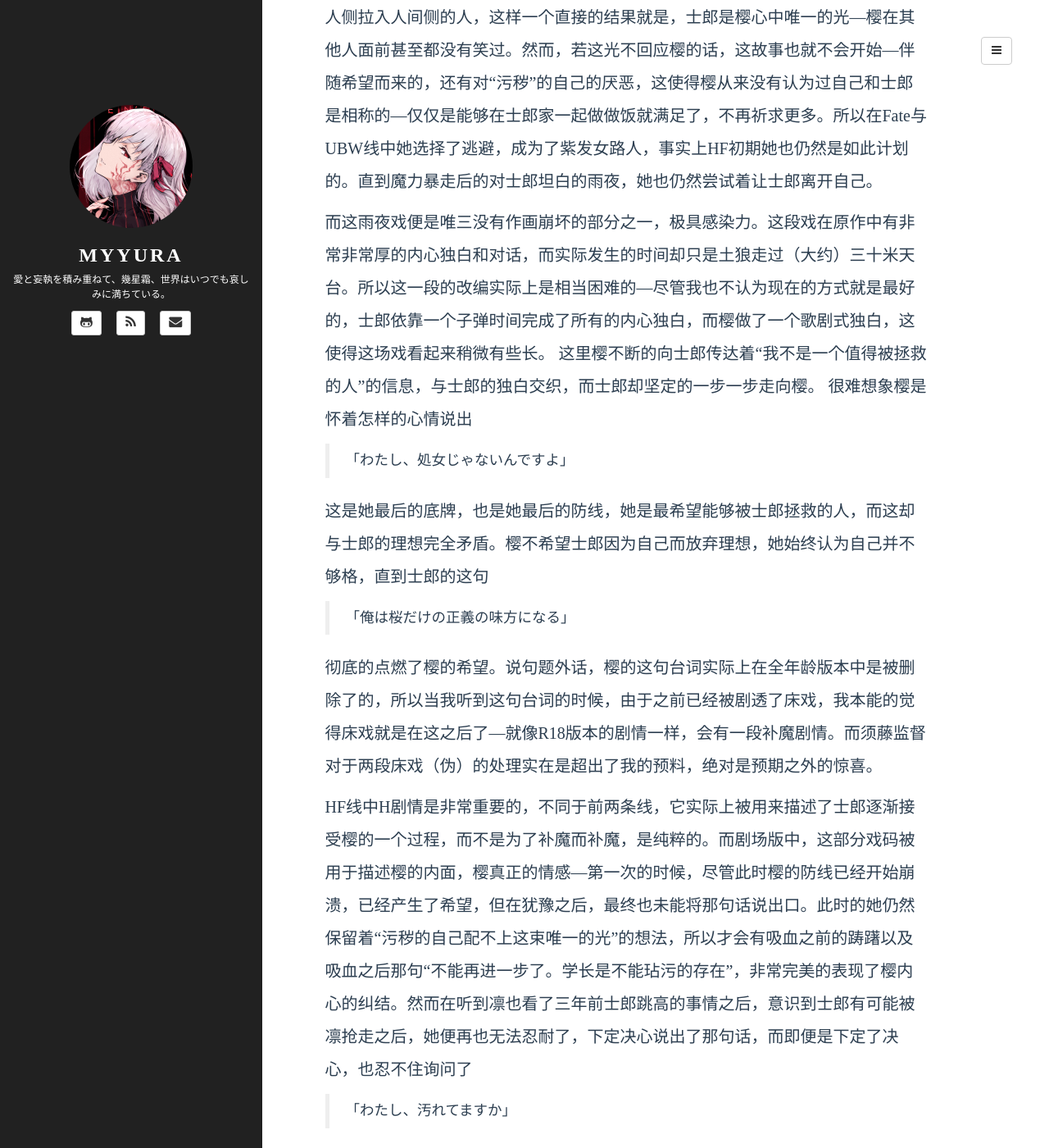
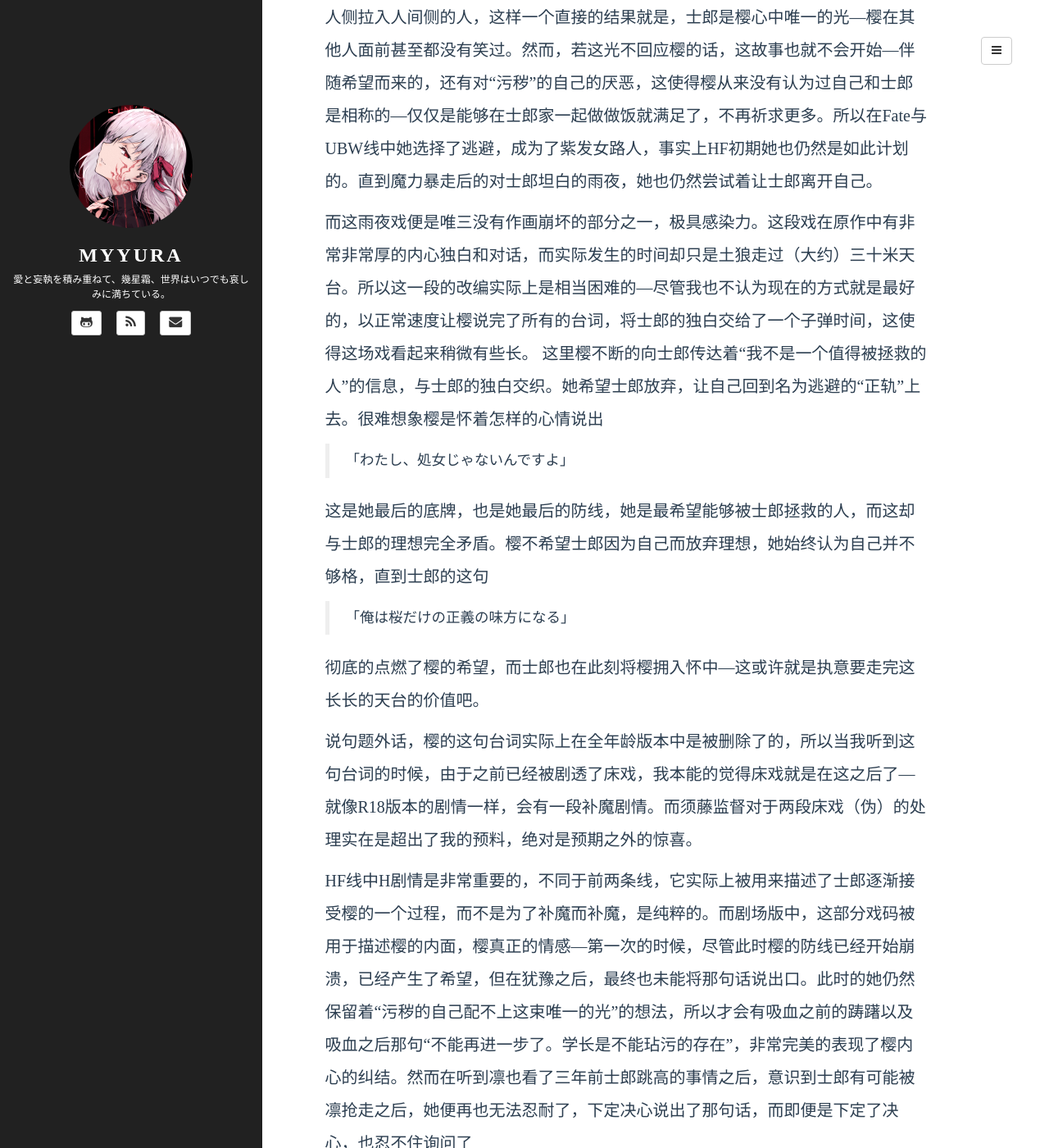
Before and after one commit to Myyura/myyura.github.io, a Jekyll site: the page built from _posts/animation/2019-3-9-fate-stay-night-heaven-feel-1&2.md, in a window 1280 px wide and 1400 px high, scrolled down 3718 px. Shown: the whole window at 82% size. Built offline with Jekyll 4.4.1, drawn with Linux system fonts in a browser that asks for light colours; a script that is not in the unit is left out; comment, search, counter and statistics services are not loaded; some of the changed text lies outside the part shown.

Commit message:
Update FSN HF 剧场版

```diff
--- a/_posts/animation/2019-3-9-fate-stay-night-heaven-feel-1&2.md
+++ b/_posts/animation/2019-3-9-fate-stay-night-heaven-feel-1&2.md
@@ -66,9 +66,8 @@ tags: [fate]
 
 实际上，在被虫爷派去士郎家监视士郎之前樱，是很难以人这个角度去看待的---十年间如此经历的樱，能够维持理性就已经是不得了的事情了，无法再奢求更多。就像开幕那场年幼的樱乘坐电车，而被虫群吞没的梦境，这里实际上描述的是她的亲身遭遇。而樱在梦醒之后，也仅仅是说了一句“要准备晚饭了”，就这么起床了---她早已习惯了，甚至于将这些视为理所当然。因而某种意义上来说，士郎是将樱从非人侧拉入人间侧的人，这样一个直接的结果就是，士郎是樱心中唯一的光---樱在其他人面前甚至都没有笑过。然而，若这光不回应樱的话，这故事也就不会开始---伴随希望而来的，还有对“污秽”的自己的厌恶，这使得樱从来没有认为过自己和士郎是相称的---仅仅是能够在士郎家一起做做饭就满足了，不再祈求更多。所以在Fate与UBW线中她选择了逃避，成为了紫发女路人，事实上HF初期她也仍然是如此计划的。直到魔力暴走后的对士郎坦白的雨夜，她也仍然尝试着让士郎离开自己。
 
-而这雨夜戏便是唯三没有作画崩坏的部分之一，极具感染力。这段戏在原作中有非常非常厚的内心独白和对话，而实际发生的时间却只是土狼走过（大约）三十米天台。所以这一段的改编实际上是相当困难的---尽管我也不认为现在的方式就是最好的，士郎依靠一个子弹时间完成了所有的内心独白，而樱做了一个歌剧式独白，这使得这场戏看起来稍微有些长。
-这里樱不断的向士郎传达着“我不是一个值得被拯救的人”的信息，与士郎的独白交织，而士郎却坚定的一步一步走向樱。
-很难想象樱是怀着怎样的心情说出
+而这雨夜戏便是唯三没有作画崩坏的部分之一，极具感染力。这段戏在原作中有非常非常厚的内心独白和对话，而实际发生的时间却只是土狼走过（大约）三十米天台。所以这一段的改编实际上是相当困难的---尽管我也不认为现在的方式就是最好的，以正常速度让樱说完了所有的台词，将士郎的独白交给了一个子弹时间，这使得这场戏看起来稍微有些长。
+这里樱不断的向士郎传达着“我不是一个值得被拯救的人”的信息，与士郎的独白交织。她希望士郎放弃，让自己回到名为逃避的“正轨”上去。很难想象樱是怀着怎样的心情说出
 
 > 「わたし、処女じゃないんですよ」
 
@@ -76,7 +75,9 @@ tags: [fate]
 
 > 「俺は桜だけの正義の味方になる」
 
-彻底的点燃了樱的希望。说句题外话，樱的这句台词实际上在全年龄版本中是被删除了的，所以当我听到这句台词的时候，由于之前已经被剧透了床戏，我本能的觉得床戏就是在这之后了---就像R18版本的剧情一样，会有一段补魔剧情。而须藤监督对于两段床戏（伪）的处理实在是超出了我的预料，绝对是预期之外的惊喜。
+彻底的点燃了樱的希望，而士郎也在此刻将樱拥入怀中---这或许就是执意要走完这长长的天台的价值吧。
+
+说句题外话，樱的这句台词实际上在全年龄版本中是被删除了的，所以当我听到这句台词的时候，由于之前已经被剧透了床戏，我本能的觉得床戏就是在这之后了---就像R18版本的剧情一样，会有一段补魔剧情。而须藤监督对于两段床戏（伪）的处理实在是超出了我的预料，绝对是预期之外的惊喜。
 
 HF线中H剧情是非常重要的，不同于前两条线，它实际上被用来描述了士郎逐渐接受樱的一个过程，而不是为了补魔而补魔，是纯粹的。而剧场版中，这部分戏码被用于描述樱的内面，樱真正的情感---第一次的时候，尽管此时樱的防线已经开始崩溃，已经产生了希望，但在犹豫之后，最终也未能将那句话说出口。此时的她仍然保留着“污秽的自己配不上这束唯一的光”的想法，所以才会有吸血之前的踌躇以及吸血之后那句“不能再进一步了。学长是不能玷污的存在”，非常完美的表现了樱内心的纠结。然而在听到凛也看了三年前士郎跳高的事情之后，意识到士郎有可能被凛抢走之后，她便再也无法忍耐了，下定决心说出了那句话，而即便是下定了决心，也忍不住询问了
 
@@ -84,7 +85,7 @@ HF线中H剧情是非常重要的，不同于前两条线，它实际上被用
 
 这样的问题，实在是令人痛心不已。也是如此，在被士郎抱过之后的樱，重新获得希望的樱，便无法再去忍受慎二的所作所为---并不是单纯为了保护自己，很大程度上也是出于不想再玷污士郎这种想法。
 
-所以我为什么会如此喜欢樱这个角色呢，或许是因为被这纯粹的爱意所吸引吧。
+我或许就是被这纯粹的爱意所吸引吧。
 
 不过，实际上在原作中致使樱黑化的第一要素是对于凛的嫉妒---担忧士郎被凛夺走---但剧场版中对此做了淡化处理，虽不知是否为有意为之。如此考量着，我也就只想按照这样的想法去理解这个故事。当然，以六个小时的时长本身也是做不出这么详尽的东西的，做一些恰当的取舍与改编，也是必要的。因而这部剧场版比起说是单纯的展现原作的故事，更像是须藤监督本人写给樱的一封情书。
 
```
